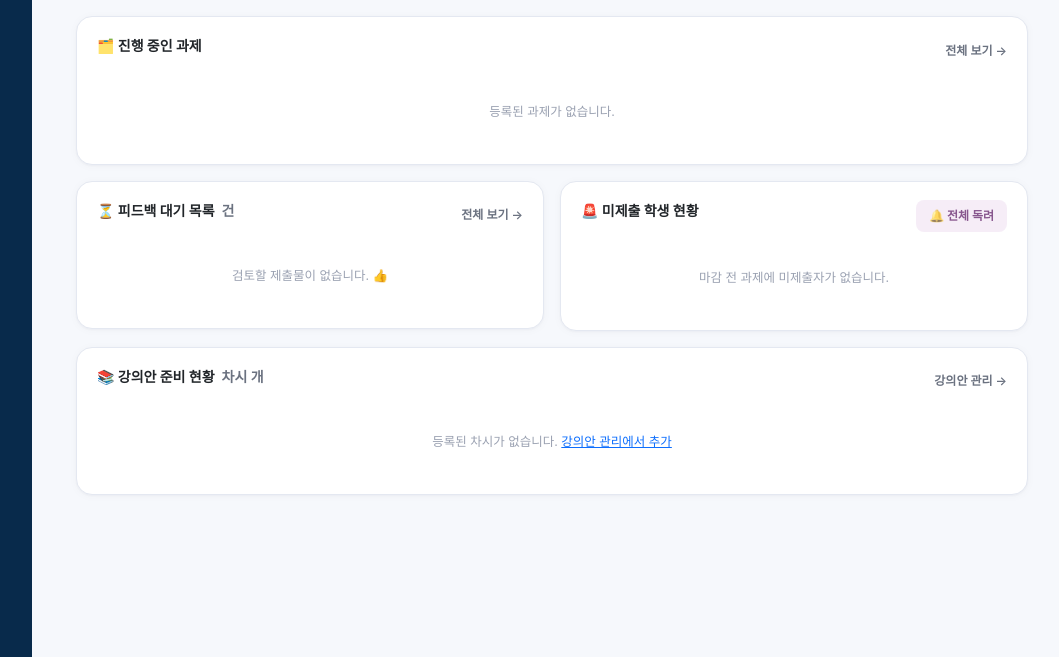
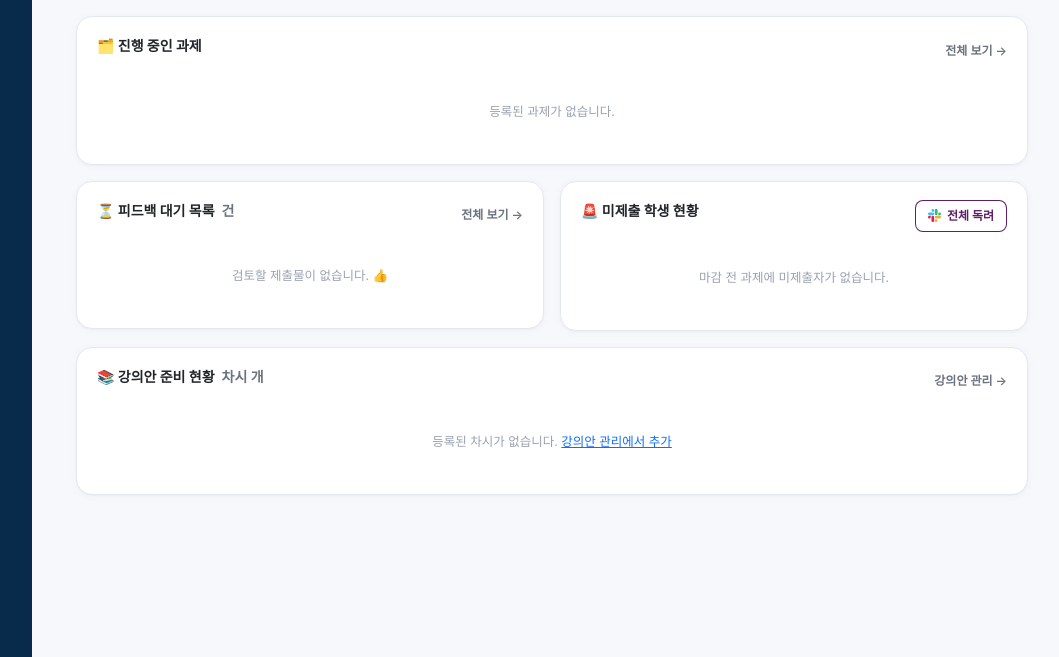
Before and after one commit to KANT-2/assignment-lms, a Django app: template apps/tutor/templates/tutor/dashboard.html in a window 1280 px wide. Shown: the part 143-800 px from the top of the page, without its empty margins (208-1267 px from the left). Run offline with Django 5.2, Linux system fonts and the light colour scheme; the template is opened without the code that fills it, so the values that code supplies are empty; some libraries are stand-ins or nearby versions.

Commit message:
style(tutor): Slack 독려 버튼 — 벨 이모지→Slack 4색 마크, 흰 배경+테두리로 가시성 개선
- 🔔 이모지를 인라인 SVG(Slack 브랜드 마크)로 교체
- is-disabled 상태: 옅은 채움+opacity → 흰 배경 + 자주색 inset 테두리
  (비활성 표시 cursor·title은 유지)

Co-Authored-By: Claude Sonnet 5 <noreply@anthropic.com>

```diff
--- a/apps/tutor/templates/tutor/dashboard.html
+++ b/apps/tutor/templates/tutor/dashboard.html
@@ -114,7 +114,7 @@
   .tdash .btn-ghost { background:var(--t-surface); color:var(--t-tmuted); border:1px solid var(--t-bstrong); }
   .tdash .btn-ghost:hover { background:var(--t-muted); }
   .tdash .btn-slack { background:var(--t-slack); color:#fff; }
-  .tdash .btn-slack.is-disabled { background:var(--t-slack-soft); color:var(--t-slack); cursor:not-allowed; opacity:.75; }
+  .tdash .btn-slack.is-disabled { background:var(--t-surface); color:var(--t-slack); box-shadow:inset 0 0 0 1px var(--t-slack); cursor:not-allowed; }
 
   .tdash .note { font-size:11px; color:var(--t-tfaint); margin-top:12px; line-height:1.5; }
   .tdash .empty { text-align:center; color:var(--t-tfaint); font-size:12.5px; padding:22px 0; }
@@ -235,7 +235,7 @@
     <div class="card">
       <div class="card-head">
         <div class="card-title">🚨 미제출 학생 현황</div>
-        <span class="btn btn-slack is-disabled" title="Slack 연동이 필요합니다 (설정 예정)">🔔 전체 독려</span>
+        <span class="btn btn-slack is-disabled" title="Slack 연동이 필요합니다 (설정 예정)"><svg viewBox="0 0 122.8 122.8" width="13" height="13" aria-hidden="true"><path d="M25.8 77.6a12.9 12.9 0 1 1-12.9-12.9h12.9zm6.5 0a12.9 12.9 0 0 1 25.8 0v32.3a12.9 12.9 0 0 1-25.8 0z" fill="#E01E5A"/><path d="M45.2 25.8a12.9 12.9 0 1 1 12.9-12.9v12.9zm0 6.5a12.9 12.9 0 0 1 0 25.8H12.9a12.9 12.9 0 0 1 0-25.8z" fill="#36C5F0"/><path d="M97 45.2a12.9 12.9 0 1 1 12.9 12.9H97zm-6.5 0a12.9 12.9 0 0 1-25.8 0V12.9a12.9 12.9 0 0 1 25.8 0z" fill="#2EB67D"/><path d="M77.6 97a12.9 12.9 0 1 1-12.9 12.9V97zm0-6.5a12.9 12.9 0 0 1 0-25.8h32.3a12.9 12.9 0 0 1 0 25.8z" fill="#ECB22E"/></svg> 전체 독려</span>
       </div>
       {% if not_submitted %}
       <div class="list-scroll">
@@ -250,7 +250,7 @@
             </div>
           </div>
           <span class="ns-count">{{ n.missing }}{{ n.unit_label }} <small>미제출</small></span>
-          <span class="btn btn-slack is-disabled" title="Slack 연동이 필요합니다 (설정 예정)">🔔 Slack 독려</span>
+          <span class="btn btn-slack is-disabled" title="Slack 연동이 필요합니다 (설정 예정)"><svg viewBox="0 0 122.8 122.8" width="13" height="13" aria-hidden="true"><path d="M25.8 77.6a12.9 12.9 0 1 1-12.9-12.9h12.9zm6.5 0a12.9 12.9 0 0 1 25.8 0v32.3a12.9 12.9 0 0 1-25.8 0z" fill="#E01E5A"/><path d="M45.2 25.8a12.9 12.9 0 1 1 12.9-12.9v12.9zm0 6.5a12.9 12.9 0 0 1 0 25.8H12.9a12.9 12.9 0 0 1 0-25.8z" fill="#36C5F0"/><path d="M97 45.2a12.9 12.9 0 1 1 12.9 12.9H97zm-6.5 0a12.9 12.9 0 0 1-25.8 0V12.9a12.9 12.9 0 0 1 25.8 0z" fill="#2EB67D"/><path d="M77.6 97a12.9 12.9 0 1 1-12.9 12.9V97zm0-6.5a12.9 12.9 0 0 1 0-25.8h32.3a12.9 12.9 0 0 1 0 25.8z" fill="#ECB22E"/></svg> Slack 독려</span>
         </div>
         {% endfor %}
       </div>
```
